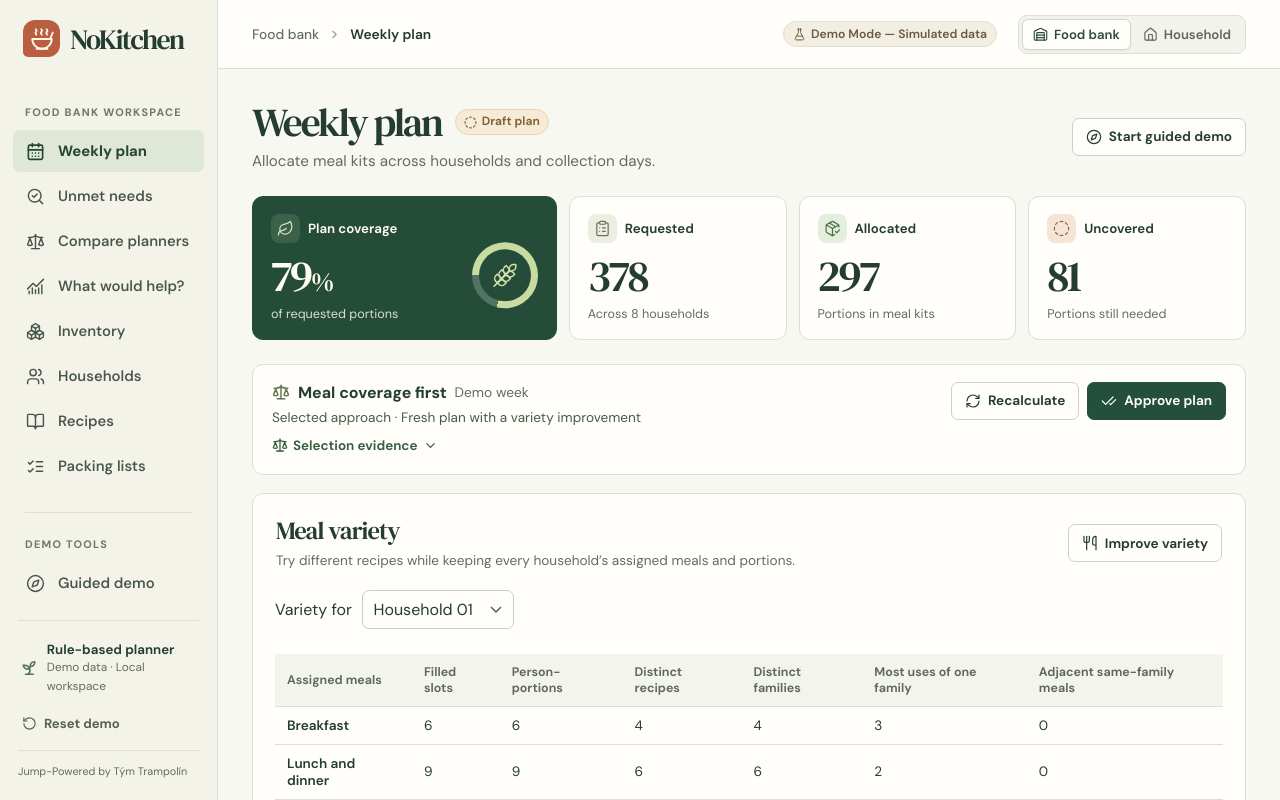
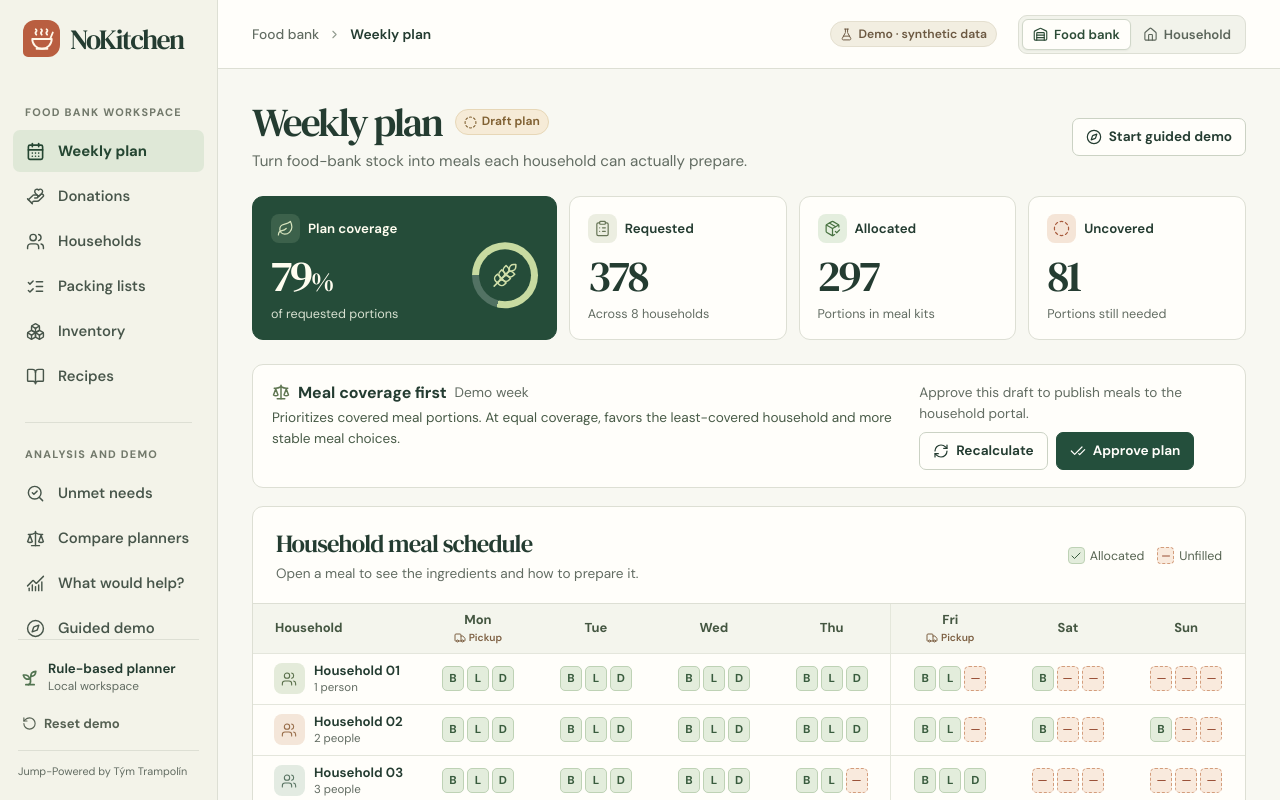
Before and after one commit to hphugosm/nokitchen, a React (Vite) app: page / in a window 1280 px wide. Shown: the top 800 px of the page. Built offline with nearby package versions, Linux system fonts and the light colour scheme.

Commit message:
Bring the weekly schedule and donation decisions forward

```diff
--- a/src/features/Overview.tsx
+++ b/src/features/Overview.tsx
@@ -1,5 +1,5 @@
 import { WeeklyVariety } from './Variety'
-import { PlanActions, PolicySummary } from './Policy'
+import { PlanActions, PolicySummary, ReceiptAnalysis, SelectionDetails } from './Policy'
 import { NeedsLink } from './Needs'
 import {
   Check,
@@ -149,7 +149,7 @@ export default function Overview({ openMeal }: { openMeal: OpenMeal }) {
     <>
       <PageTitle
         title="Weekly plan"
-        subtitle="Allocate meal kits across households and collection days."
+        subtitle="Turn food-bank stock into meals each household can actually prepare."
         badge={<PlanStatus />}
       >
         {!tour.active && (
@@ -165,20 +165,11 @@ export default function Overview({ openMeal }: { openMeal: OpenMeal }) {
         <PolicySummary />
         <PlanActions />
       </section>
-      <WeeklyVariety />
-      <NeedsLink />
-      {previousDraft && plan && previousDraft.revision !== plan.revision && (
-        <div className="note">
-          <RefreshCw />
-          Previous calculation: {previousDraft.metrics.allocated} allocated portions. Current
-          calculation: {plan.metrics.allocated}.
-        </div>
-      )}
       <section className="panel schedule-panel">
         <div className="panel-head">
           <div>
             <h2>Household meal schedule</h2>
-            <p>Choose a meal slot to inspect its allocation.</p>
+            <p>Open a meal to see the ingredients and how to prepare it.</p>
           </div>
           <div className="legend">
             <span>
@@ -278,6 +269,17 @@ export default function Overview({ openMeal }: { openMeal: OpenMeal }) {
         )}
       </section>
       <CollectionSummary />
+      <WeeklyVariety />
+      <NeedsLink />
+      {previousDraft && plan && previousDraft.revision !== plan.revision && (
+        <div className="note">
+          <RefreshCw />
+          Previous plan · {previousDraft.metrics.allocated} allocated portions. Current plan ·{' '}
+          {plan.metrics.allocated}.
+        </div>
+      )}
+      {plan?.selection && <SelectionDetails selection={plan.selection} />}
+      <ReceiptAnalysis />
       {approved && (
         <div className="reservation-line">
           <Chip tone="green">
--- a/src/features/PasteOffer.tsx
+++ b/src/features/PasteOffer.tsx
@@ -262,7 +262,7 @@ export function PastedOfferPanel({ offer }: { offer: DonationOffer }) {
                       )
                     }
                   >
-                    Confirm example label and window
+                    Confirm the example product details
                   </button>
                 </div>
               )}
--- a/src/features/Policy.tsx
+++ b/src/features/Policy.tsx
@@ -6,7 +6,7 @@ import { DAYS } from '../domain/types'
 import { DONATION_RULE } from '../domain/donorTypes'
 import type { CandidateKind, SelectionEvidence } from '../domain/policyTypes'
 import { HouseholdChanges, MealChanges } from './Effects'
-import { Chip, plural, useWork } from './shared'
+import { plural, useWork } from './shared'
 
 const policy = 'Meal coverage first'
 const candidateNames: Record<CandidateKind, string> = {
@@ -29,7 +29,7 @@ export function SelectionDetails({ selection }: { selection: SelectionEvidence }
       <summary>
         <span>
           <Scale size={16} />
-          Selection evidence
+          Why this plan?
         </span>
         <ChevronDown size={15} />
       </summary>
@@ -82,7 +82,8 @@ export function SelectionDetails({ selection }: { selection: SelectionEvidence }
           </table>
         </div>
         <p className="muted">
-          ¹ Family pairs / adjacent same-family meals / exact-recipe pairs. Lower is better.
+          ¹ Matching meal-type pairs / consecutive meals of the same type / matching recipe pairs.
+          Lower is better.
         </p>
         <dl className="context-data">
           <dt>Operation / metric</dt>
@@ -117,38 +118,50 @@ export function PolicySummary() {
         <span>{scenarioName}</span>
       </div>
       {plan?.selection && (
-        <>
         <p>
-            {planLabel === 'Out of date' ? 'Previous plan selection' : 'Selected approach'} ·{' '}
           {decision
-              ? donationChoiceLabels[decision.selected]
-              : candidateNames[plan.selection.winner]}
+            ? (planLabel === 'Out of date' ? 'Previous option' : 'Selected option') +
+              ' · ' +
+              donationChoiceLabels[decision.selected]
+            : plan.selection.context.operation === 'improve-variety'
+              ? 'Compares meal variety while keeping each household’s assigned slots and portions.'
+              : 'Prioritizes covered meal portions. At equal coverage, favors the least-covered household and more stable meal choices.'}
         </p>
-          <SelectionDetails selection={plan.selection} />
-        </>
       )}
     </div>
   )
 }
-export function PlanActions({ offerId }: { offerId?: string } = {}) {
+function useReceiptReview(offerId?: string) {
   const ui = useWork(),
     draft = ui.draft
   const current = !!draft && draft.fingerprint === ui.fingerprint && ui.planLabel !== 'Out of date'
-  const review = current && ui.planLabel !== 'Approved' ? ui.approvalReview : null
   const impact =
     ui.latestImpact && (ui.bankView === 'overview' || ui.latestImpact.offerId === offerId)
       ? ui.latestImpact
       : null
-  const isReceiptChoice = !!impact && current && impact.after.id === draft?.id
-  const alreadyCompared = isReceiptChoice && review?.beforeDigest === impact.decision.baselineDigest
+  const receiptChoice = current && impact?.after.id === draft?.id ? impact : null
+  return { ui, current, impact, receiptChoice }
+}
+
+export function ReceiptAnalysis({ offerId }: { offerId?: string }) {
+  const { impact, receiptChoice } = useReceiptReview(offerId)
+  if (!impact) return null
+  return <DonationImpact key={impact.offerId} impact={impact} actual showOptions={!receiptChoice} />
+}
+
+export function PlanActions({ offerId }: { offerId?: string } = {}) {
+  const { ui, current, impact, receiptChoice } = useReceiptReview(offerId)
+  const review = current && ui.planLabel !== 'Approved' ? ui.approvalReview : null
+  const alreadyCompared =
+    receiptChoice && review?.beforeDigest === receiptChoice.decision.baselineDigest
   return (
     <div className={'plan-actions ' + (review || impact ? 'with-review' : '')}>
-      {isReceiptChoice && (
+      {receiptChoice && (
         <DonationOptions
-          impact={impact}
+          impact={receiptChoice}
           actual
-          selected={impact.decision.selected}
-          onSelect={(c) => ui.chooseDonationCandidate(impact.offerId, impact.key, c)}
+          selected={receiptChoice.decision.selected}
+          onSelect={(c) => ui.chooseDonationCandidate(receiptChoice.offerId, receiptChoice.key, c)}
         />
       )}
       {review && (
@@ -158,17 +171,22 @@ export function PlanActions({ offerId }: { offerId?: string } = {}) {
             Compared with {review.basis.toLowerCase()}. Allocated portions change from{' '}
             <strong>{review.before}</strong> to <strong>{review.after}</strong>.
           </p>
-          {alreadyCompared ? (
-            <>
+          <p>
+            {plural(review.filled.length, 'newly filled meal')} ·{' '}
+            {plural(review.lost.length, 'lost meal')} ·{' '}
+            {plural(review.changed.length, 'changed assigned meal')}. A household may lose a
+            meal even when its weekly portion count holds steady.
+          </p>
           <HouseholdChanges
             rows={review.deltas}
+            snapshot={ui.snapshot}
             slots={review}
-                snapshot={ui.snapshot}
-                before="Baseline portions"
-                after="Selected draft"
-                lossLabel="Would become unfilled"
+            before={alreadyCompared ? 'Baseline portions' : 'Previous portions'}
+            after={alreadyCompared ? 'Selected draft' : 'Draft portions'}
+            lossLabel={alreadyCompared ? 'Would become unfilled' : 'Lost meals'}
           />
-              {assignmentChanges(impact.before, impact.after)
+          {alreadyCompared &&
+            assignmentChanges(receiptChoice.before, receiptChoice.after)
               .filter((c) => c.kind === 'removed')
               .map((c) => (
                 <p className="loss" key={c.householdId + c.day + c.meal}>
@@ -179,26 +197,13 @@ export function PlanActions({ offerId }: { offerId?: string } = {}) {
                   {plural(c.before!.portions, 'portion')}
                 </p>
               ))}
-            </>
-          ) : (
-            <>
-              <p>
-                {plural(review.filled.length, 'newly filled meal')} ·{' '}
-                {plural(review.lost.length, 'lost meal')} ·{' '}
-                {plural(review.changed.length, 'changed assigned meal')}. A household may lose a
-                meal even when its weekly portion count holds steady.
+          <MealChanges changes={review} />
+        </section>
+      )}
+      {!offerId && ui.planLabel === 'Draft' && (
+        <p className="publication-note">
+          Approve this draft to publish meals to the household portal.
         </p>
-              <HouseholdChanges
-                rows={review.deltas}
-                snapshot={ui.snapshot}
-                slots={review}
-                before="Previous portions"
-                after="Draft portions"
-              />
-              <MealChanges changes={review} />
-            </>
-          )}
-        </section>
       )}
       <div className="actions">
         <button className="button" onClick={ui.recalculate}>
@@ -214,14 +219,7 @@ export function PlanActions({ offerId }: { offerId?: string } = {}) {
           {ui.planLabel === 'Approved' ? 'Plan approved' : 'Approve plan'}
         </button>
       </div>
-      {impact && (
-        <DonationImpact
-          key={impact.offerId}
-          impact={impact}
-          actual
-          showOptions={!isReceiptChoice}
-        />
-      )}
+      {offerId && <ReceiptAnalysis offerId={offerId} />}
     </div>
   )
 }
--- a/src/features/Tour.tsx
+++ b/src/features/Tour.tsx
@@ -2,8 +2,8 @@ import { ArrowLeft, ArrowRight, Check, Compass, Eye, Package, RotateCcw, X } fro
 import { useWork, type OpenMeal } from './shared'
 const steps = [
   [
-    'Start with the household week',
-    'Inspect an assigned meal and the household’s breakfast and main-meal variety.',
+    'Inspect the draft meal plan',
+    'Open an assigned meal in the bank’s draft. Households will see their meals after the bank approves the plan.',
   ],
   [
     'Paste a donor offer',
@@ -23,7 +23,7 @@ const steps = [
   ],
   [
     'Improve variety at fixed coverage',
-    'Choose Improve variety. Inspect the recipe and household changes. Filled slots and family portion counts stay fixed.',
+    'Choose Improve variety. Inspect the recipe and household changes. Each household keeps its assigned slots and portions.',
   ],
   [
     'Approve and inspect the box',
@@ -85,7 +85,7 @@ export function TourPanel({
         </div>
       </div>
       <div className="tour-bottom">
-        <small>Isolated demo · {ui.weekStart} · Agentboxd not connected</small>
+        <small>Isolated demo · week of {ui.weekStart}</small>
         <div className="actions">
           <button className="button" onClick={tour.back} disabled={step === 0}>
             <ArrowLeft />
--- a/src/features/Variety.tsx
+++ b/src/features/Variety.tsx
@@ -45,8 +45,8 @@ export function WeeklyVariety() {
           />
         )}
         <p className="muted">
-          A family groups recognizable meals, such as porridges. Lunch and dinner form one
-          chronological sequence. Empty slots are skipped.
+          A meal type groups similar recipes, such as porridges. Lunch and dinner are counted
+          together in serving order, skipping unfilled meals.
         </p>
       </div>
     </section>
@@ -63,12 +63,12 @@ export function HouseholdVariety() {
   return (
     <p className="household-variety">
       <strong>This week’s variety</strong> ·{' '}
-      {plural(row.breakfast.distinctFamilies, 'breakfast family', 'breakfast families')} and{' '}
-      {plural(row.main.distinctFamilies, 'main-meal family', 'main-meal families')}.
+      {plural(row.breakfast.distinctFamilies, 'breakfast type')} and{' '}
+      {plural(row.main.distinctFamilies, 'main-meal type')}.
       {row.main.maxFamilyFrequency > 1 && (
         <>
           {' '}
-          The most frequent main-meal family appears {row.main.maxFamilyFrequency} times. Meal
+          The most frequent main-meal type appears {row.main.maxFamilyFrequency} times. Meal
           choices depend on your kitchen, collection days and shared stock.
         </>
       )}
--- a/src/features/VarietyEvidence.tsx
+++ b/src/features/VarietyEvidence.tsx
@@ -15,9 +15,9 @@ const metrics = {
   slots: 'Filled slots',
   portions: 'Person-portions',
   distinctRecipes: 'Distinct recipes',
-  distinctFamilies: 'Distinct families',
-  maxFamilyFrequency: 'Most uses of one family',
-  adjacent: 'Adjacent same-family meals',
+  distinctFamilies: 'Distinct meal types',
+  maxFamilyFrequency: 'Most uses of one type',
+  adjacent: 'Consecutive meals of the same type',
 } as const
 function value(before: number | undefined, after: number) {
   return before === undefined ? String(after) : before + ' → ' + after
@@ -36,13 +36,13 @@ function Effects({
   const notes: string[] = []
   if (effect.broader)
     notes.push(
-      'Broader family mix (' + before.distinctFamilies + ' → ' + after.distinctFamilies + ').',
+      'More meal types (' + before.distinctFamilies + ' → ' + after.distinctFamilies + ').',
     )
   if (effect.moreBalanced)
     notes.push(
       'More balanced at ' +
         plural(after.slots, 'filled slot') +
-        ' (same-family pairs ' +
+        ' (matching meal-type pairs ' +
         before.familyCollisions +
         ' → ' +
         after.familyCollisions +
@@ -59,11 +59,11 @@ function Effects({
           ' → ' +
           (after.familyFrequencies[id] ?? 0),
       )
-    notes.push('Changed family counts include ' + altered.join(', ') + '.')
+    notes.push('Counts changed for ' + altered.join(', ') + '.')
   }
   if (effect.betterSpacing)
     notes.push(
-      'Better spacing of the same family mix (adjacent repetitions ' +
+      'Better spacing of the same meal types (adjacent repetitions ' +
         before.adjacent +
         ' → ' +
         after.adjacent +
@@ -74,7 +74,7 @@ function Effects({
       'Different recipe variants within ' + effect.variantFamilies.map(nameOf).join(', ') + '.',
     )
   if (effect.sameFamilyMix && effect.recipeVariants && !effect.betterSpacing)
-    notes.push('Family frequencies stayed the same.')
+    notes.push('Counts for each meal type stayed the same.')
   if (effect.reorderedFamilies.length)
     notes.push(
       'Existing recipes were reordered within ' +
@@ -82,14 +82,14 @@ function Effects({
         '. Their counts stayed the same.',
     )
   if (!notes.length && effect.sameFamilyMix && before.adjacent === after.adjacent)
-    notes.push('Family and recipe frequencies and the adjacent-repeat count held steady.')
+    notes.push('Meal-type counts, recipe counts and consecutive repetitions stayed the same.')
   else if (!effect.sameFamilyMix && !effect.broader && !effect.moreBalanced)
     notes.push(
-      'Family frequencies changed (' +
+      'Meal-type counts changed (' +
         before.distinctFamilies +
         ' → ' +
         after.distinctFamilies +
-        ' distinct families).',
+        ' distinct meal types).',
     )
   if (effect.sameFamilyMix && after.adjacent > before.adjacent)
     notes.push(
@@ -97,7 +97,7 @@ function Effects({
         before.adjacent +
         ' to ' +
         after.adjacent +
-        ' with the same family frequencies.',
+        ' with the same counts for each meal type.',
     )
   return (
     <p>
@@ -170,7 +170,7 @@ export function VarietyEvidence({
       )}
       <details className="meal-links">
         <summary>
-          {showMenu ? 'Family frequencies and weekly meals' : 'Family and recipe frequencies'}
+          {showMenu ? 'Meal types and weekly meals' : 'Meal types and recipes'}
         </summary>
         {categoryKeys.map((cat) => {
           const old = previous?.[cat],
@@ -184,7 +184,7 @@ export function VarietyEvidence({
                   <table className="data-table">
                     <thead>
                       <tr>
-                        <th>Family</th>
+                        <th>Meal type</th>
                         <th>Occurrences</th>
                         <th>Recipes and occurrences</th>
                       </tr>
@@ -226,7 +226,7 @@ export function VarietyEvidence({
                 <p>No allocated meals in this category.</p>
               )}
               <p className="muted">
-                Same-family pairs · {value(old?.familyCollisions, next.familyCollisions)}.
+                Matching meal-type pairs · {value(old?.familyCollisions, next.familyCollisions)}.
               </p>
             </div>
           )
--- a/src/features/Workspace.tsx
+++ b/src/features/Workspace.tsx
@@ -42,13 +42,16 @@ import './workspace.css'
 
 const bankLinks = [
   { id: 'overview', name: 'Weekly plan', Icon: CalendarDays },
+  { id: 'donations', name: 'Donations', Icon: HandHeart },
+  { id: 'households', name: 'Households', Icon: Users },
+  { id: 'packing', name: 'Packing lists', Icon: ListChecks },
+  { id: 'inventory', name: 'Inventory', Icon: Boxes },
+  { id: 'recipes', name: 'Recipes', Icon: BookOpen },
+] as const
+const analysisLinks = [
   { id: 'needs', name: 'Unmet needs', Icon: SearchCheck },
   { id: 'compare', name: 'Compare planners', Icon: Scale },
   { id: 'whatif', name: 'What would help?', Icon: ChartNoAxesCombined },
-  { id: 'inventory', name: 'Inventory', Icon: Boxes },
-  { id: 'households', name: 'Households', Icon: Users },
-  { id: 'recipes', name: 'Recipes', Icon: BookOpen },
-  { id: 'packing', name: 'Packing lists', Icon: ListChecks },
 ] as const
 const householdLinks = [
   { id: 'schedule', name: 'Meal schedule', Icon: CalendarDays },
@@ -94,7 +97,6 @@ export default function Workspace(ui: WorkspaceUI) {
   const menuToggle = useRef<HTMLButtonElement>(null),
     drawer = useRef<HTMLElement>(null)
   const operator = __OPERATOR_MODE__ && !ui.tour.active
-  const donationsName = operator ? 'Donations' : 'Demo donations'
   const bank = ui.mode === 'bank'
   useEffect(() => {
     setSlot(null)
@@ -145,7 +147,7 @@ export default function Workspace(ui: WorkspaceUI) {
     </button>
   )
   const title = bank
-    ? (bankLinks.find((l) => l.id === ui.bankView)?.name ?? donationsName)
+    ? [...bankLinks, ...analysisLinks].find((l) => l.id === ui.bankView)?.name
     : householdLinks.find((l) => l.id === houseView)?.name
   return (
     <WorkContext.Provider value={ui}>
@@ -183,7 +185,7 @@ export default function Workspace(ui: WorkspaceUI) {
           </div>
           <div className="nav-scroll">
             <span className="nav-label">{bank ? 'Food bank' : 'Household'} workspace</span>
-            <nav>
+            <nav aria-label={bank ? 'Food bank workspace' : 'Household workspace'}>
               {bank
                 ? bankLinks.map(({ id, name, Icon }) =>
                     navButton(name, id, Icon, ui.bankView === id, () => changeBank(id)),
@@ -200,8 +202,11 @@ export default function Workspace(ui: WorkspaceUI) {
             {bank && (
               <>
                 <div className="nav-divider" />
-                <span className="nav-label">{operator ? 'Donations and demo' : 'Demo tools'}</span>
-                <nav>
+                <span className="nav-label">{ui.tour.active ? 'Plan analysis' : 'Analysis and demo'}</span>
+                <nav aria-label="Plan analysis and guided demo">
+                  {analysisLinks.map(({ id, name, Icon }) =>
+                    navButton(name, id, Icon, ui.bankView === id, () => changeBank(id)),
+                  )}
                   {!ui.tour.active && (
                     <button
                       className="nav-item"
@@ -214,13 +219,6 @@ export default function Workspace(ui: WorkspaceUI) {
                       Guided demo
                     </button>
                   )}
-                  {navButton(
-                    donationsName,
-                    'donations',
-                    HandHeart,
-                    ui.bankView === 'donations',
-                    () => changeBank('donations'),
-                  )}
                 </nav>
               </>
             )}
@@ -230,7 +228,7 @@ export default function Workspace(ui: WorkspaceUI) {
               <Sprout />
               <div>
                 <strong>Rule-based planner</strong>
-                <span>{operator ? 'Local operator workspace' : 'Demo data · Local workspace'}</span>
+                <span>{operator ? 'Local operator workspace' : 'Local workspace'}</span>
               </div>
             </div>
             <button
@@ -265,7 +263,7 @@ export default function Workspace(ui: WorkspaceUI) {
             <div className="top-actions">
               <span className="demo-indicator">
                 <FlaskConical />
-                {operator ? 'Private Operator Mode' : 'Demo Mode — Simulated data'}
+                {operator ? 'Private Operator Mode' : 'Demo · synthetic data'}
               </span>
               <div className="mode-switch" role="group" aria-label="Portal">
                 <button
@@ -332,14 +330,14 @@ export default function Workspace(ui: WorkspaceUI) {
         {slot && <MealDetail slot={slot} onBox={openBox} onClose={() => setSlot(null)} />}
         {confirmReset && (
           <Modal
-            title={operator ? 'Reset the operator workspace?' : 'Reset the demo?'}
+            title={operator ? 'Reset the operator workspace?' : 'Restore the starting demo week?'}
             sub="Local workspace"
             onClose={() => setConfirmReset(false)}
           >
             <p>
               {operator
                 ? 'This replaces local households, stock, imported offers, approvals and the draft with the synthetic opening week. Completed emails retain their receipt status in the private inbox.'
-                : 'This loads the expanded 1.3 week and replaces this scenario’s households, stock, offers, approvals and draft.'}
+                : 'This clears your local changes, donations, and approvals.'}
             </p>
             <div className="actions">
               <button className="button" onClick={() => setConfirmReset(false)}>
--- a/src/features/insights.css
+++ b/src/features/insights.css
@@ -540,6 +540,12 @@
   min-width: 0;
   max-width: 100%;
 }
+.publication-note {
+  max-width: 33ch;
+  margin: 0 0 8px;
+  color: var(--muted);
+  font-size: 0.85rem;
+}
 .plan-actions.with-review {
   flex-basis: 100%;
   width: 100%;
```
Also changed, not shown: src/features/Records.tsx (+10 -10 lines). Lines whose indentation alone changed are shown as unchanged.
